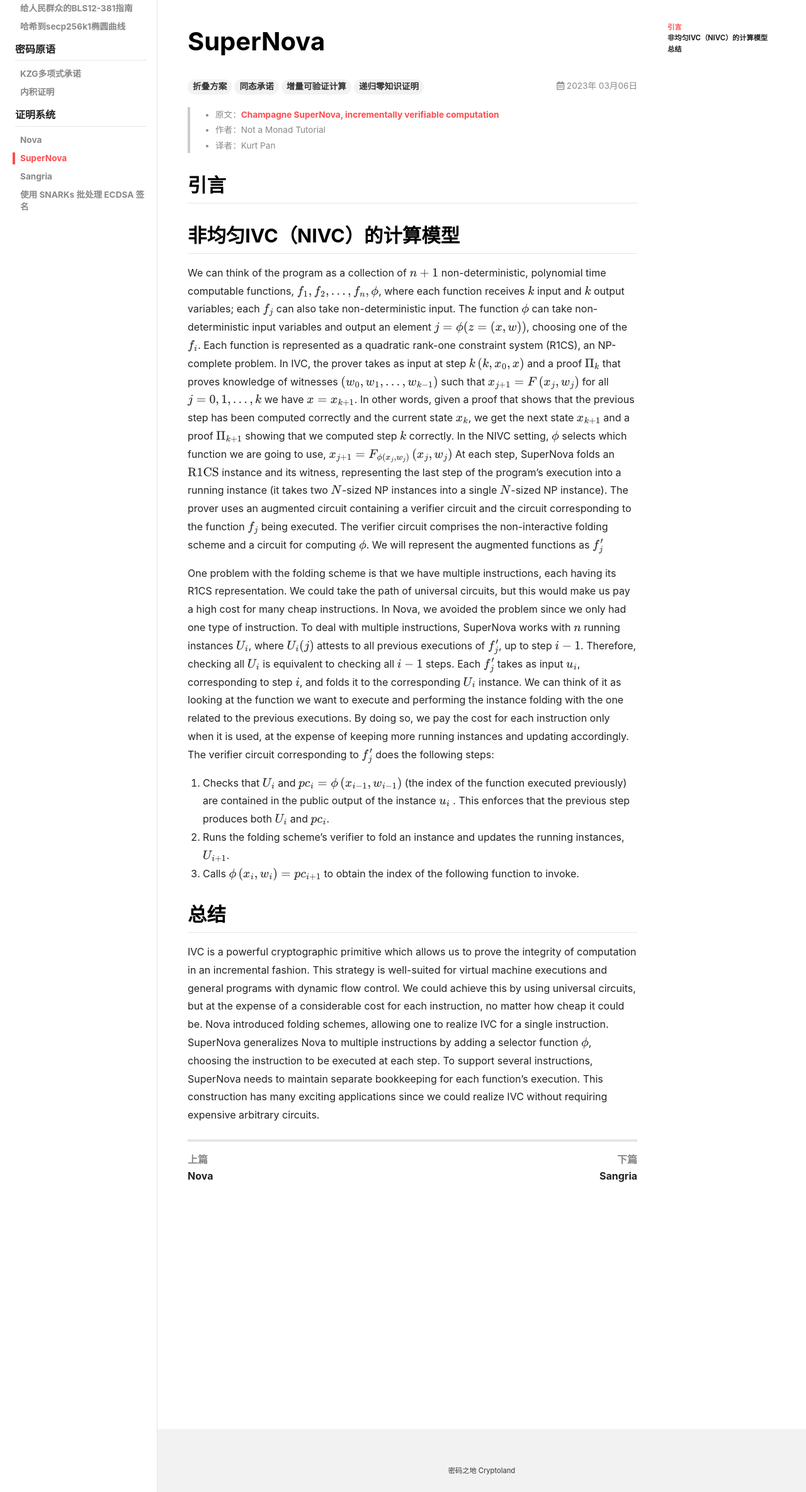
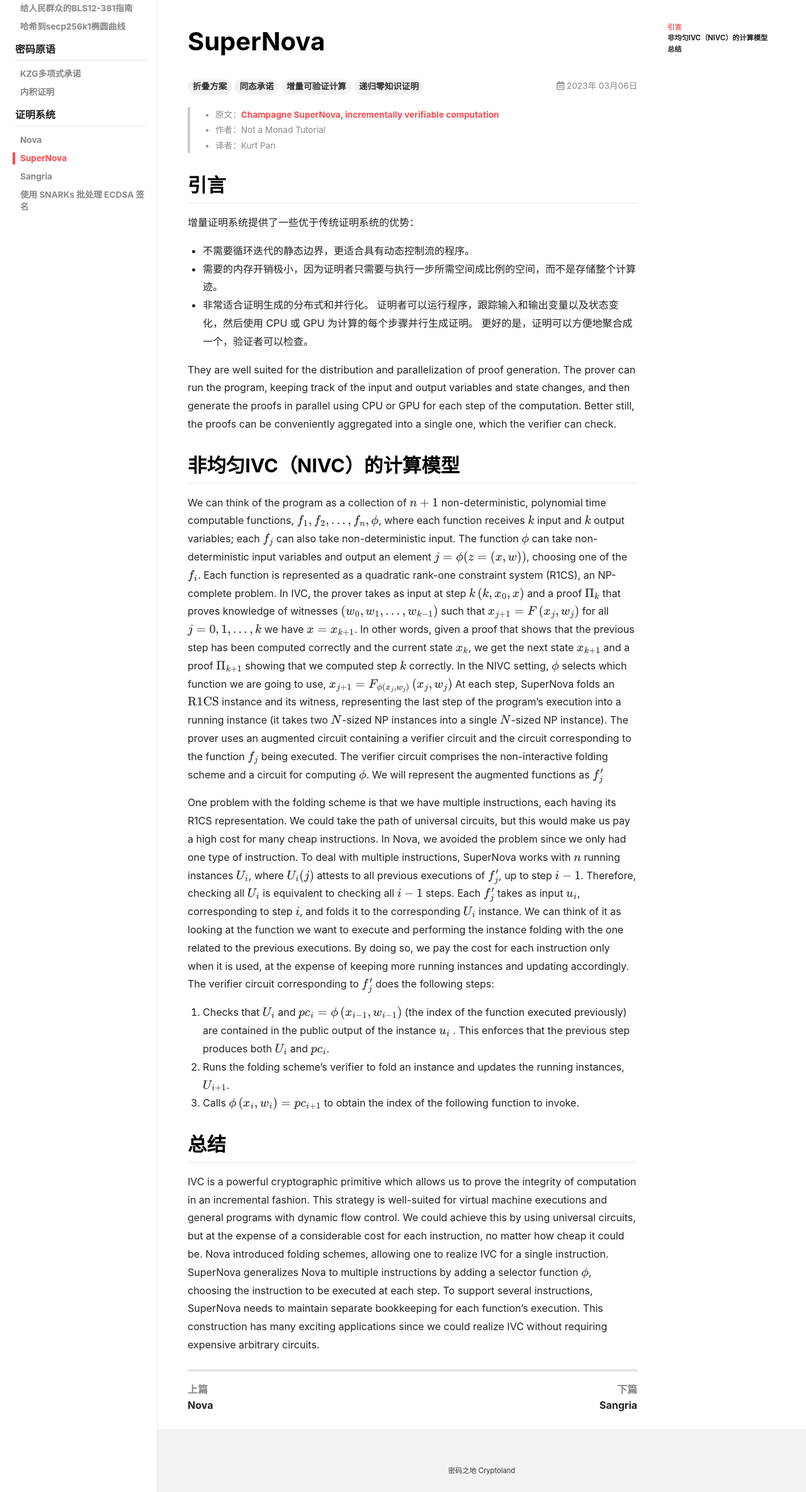
Before and after one commit to kurtpan666/cryptoland, a Jekyll site: the page built from _posts/2023-03-06-supernova.md, in a window 1280 px wide, cut to the strip 94-2463 px from the top of the page. Shown: the whole strip at 63% size. Built offline with Jekyll 4.4.1, drawn with Linux system fonts in a browser that asks for light colours; nearby versions of some CDN libraries; formulas are drawn with MathJax 3.

Commit message:
23030803

```diff
--- a/_posts/2023-03-06-supernova.md
+++ b/_posts/2023-03-06-supernova.md
@@ -17,6 +17,19 @@ sidebar:
 > - 译者：Kurt Pan
 
 ## 引言
+
+
+增量证明系统提供了一些优于传统证明系统的优势：
+
+- 不需要循环迭代的静态边界，更适合具有动态控制流的程序。
+- 需要的内存开销极小，因为证明者只需要与执行一步所需空间成比例的空间，而不是存储整个计算迹。
+- 非常适合证明生成的分布式和并行化。
+证明者可以运行程序，跟踪输入和输出变量以及状态变化，然后使用 CPU 或 GPU 为计算的每个步骤并行生成证明。 更好的是，证明可以方便地聚合成一个，验证者可以检查。
+
+
+
+They are well suited for the distribution and parallelization of proof generation.
+The prover can run the program, keeping track of the input and output variables and state changes, and then generate the proofs in parallel using CPU or GPU for each step of the computation. Better still, the proofs can be conveniently aggregated into a single one, which the verifier can check.
 
 
 ## 非均匀IVC（NIVC）的计算模型
```
Also changed, not shown: _posts/2023-03-05-nova.md (+5 -5 lines), 1 other file.
